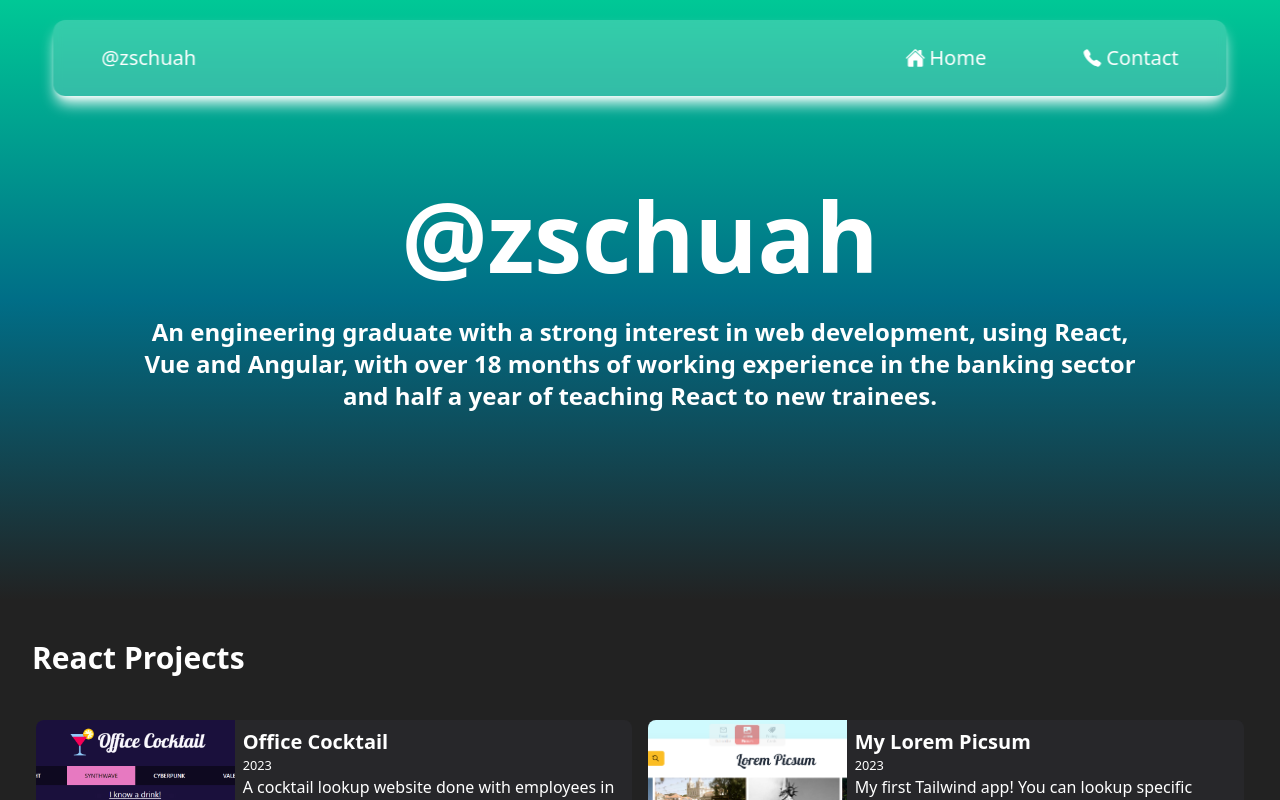
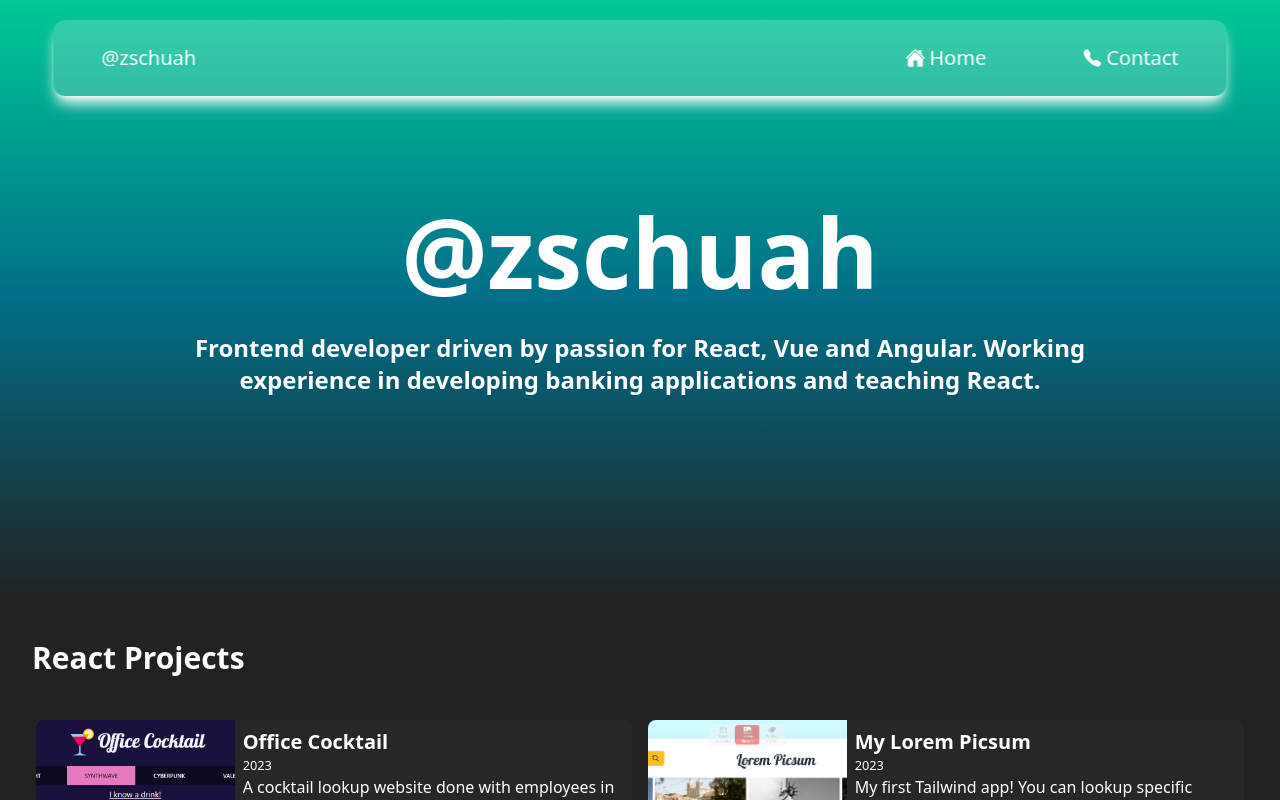
Before and after one commit to zschuah/portfolio, a React (Vite) app: page / in a window 1280 px wide. Shown: the top 800 px of the page. Built offline with nearby package versions, Linux system fonts and the light colour scheme.

Commit message:
changed hero desc

```diff
--- a/src/components/Hero.tsx
+++ b/src/components/Hero.tsx
@@ -12,10 +12,9 @@ const Hero = () => {
         >
           <h1 className="text-5xl md:text-8xl">@zschuah</h1>
           <h3 className="text-center text-lg md:text-2xl max-w-5xl">
-            An engineering graduate with a strong interest in web development,
-            using React, Vue and Angular, with over 18 months of working
-            experience in the banking sector and half a year of teaching React
-            to new trainees.
+            Frontend developer driven by passion for React, Vue and Angular.
+            Working experience in developing banking applications and teaching
+            React.
           </h3>
         </div>
       </div>
```
